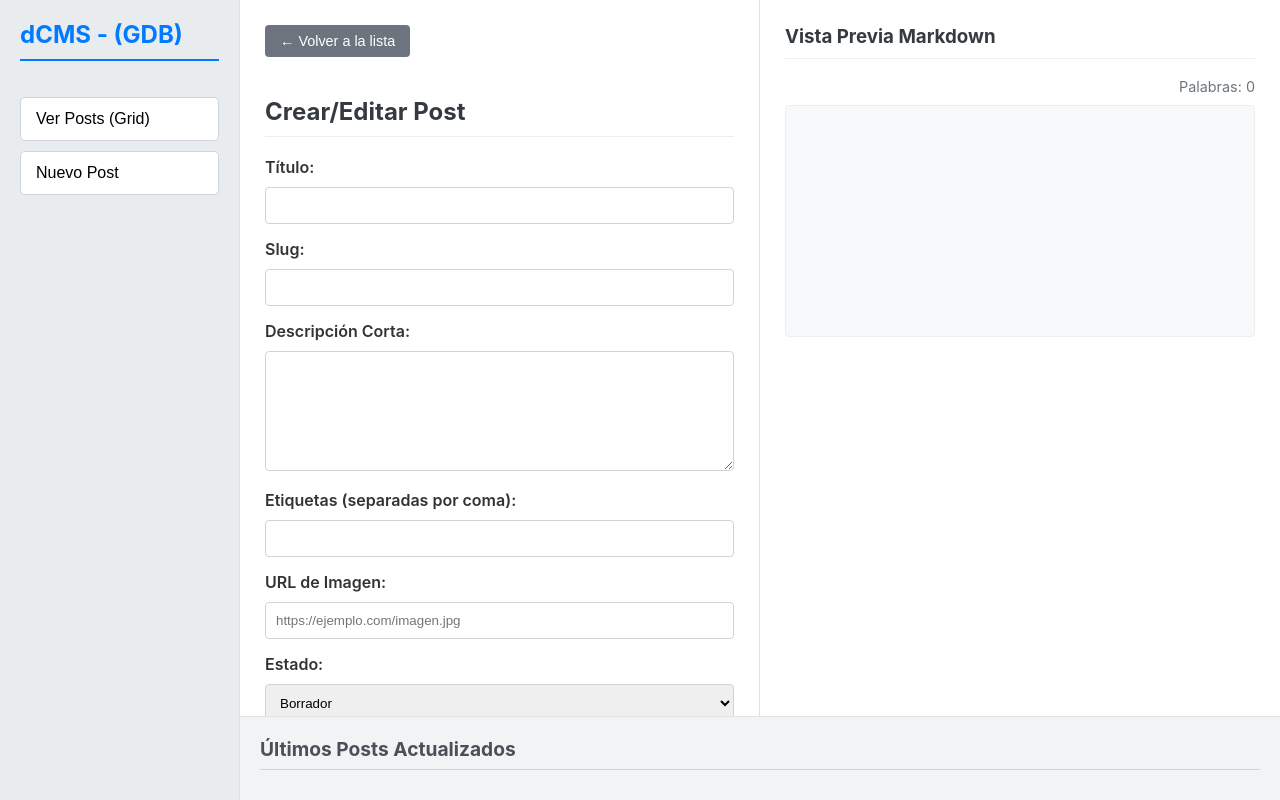
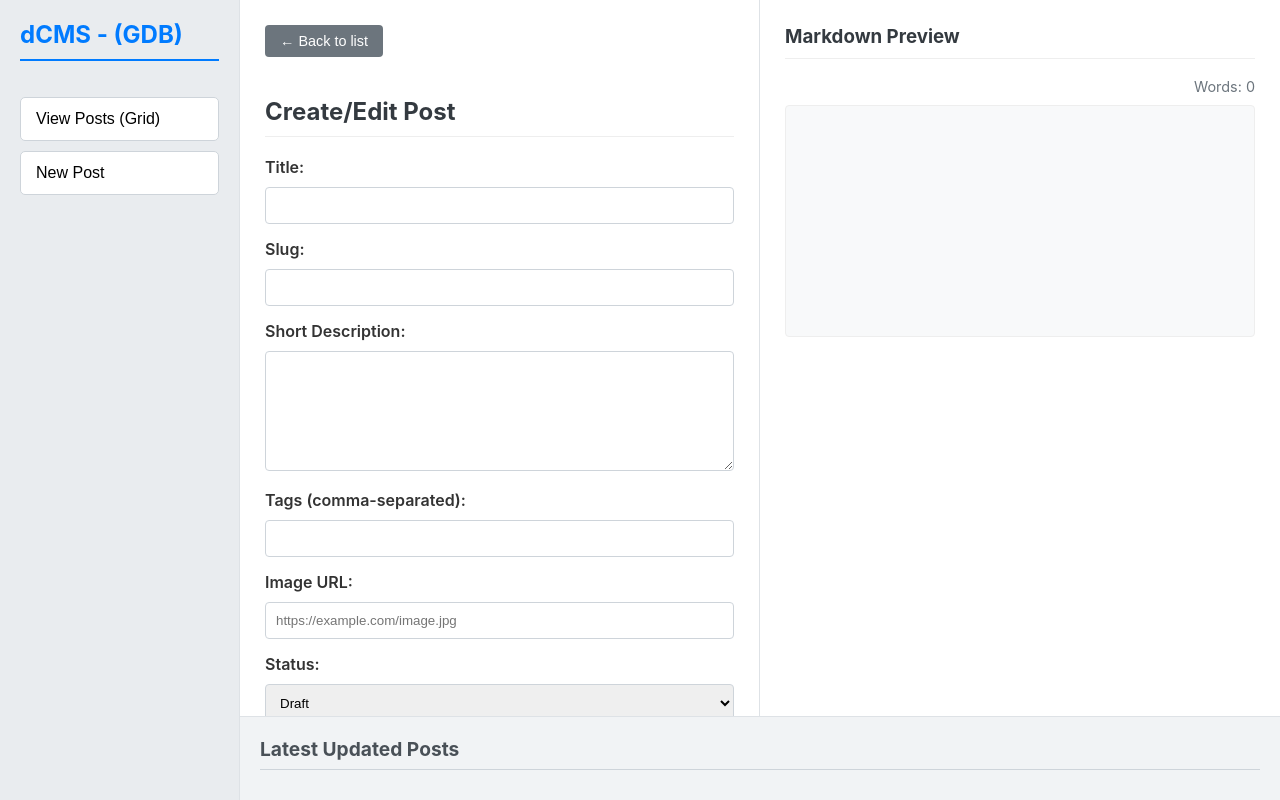
Before and after one commit to estebanrfp/dCMS, a plain HTML site: page index.html in a window 1280 px wide. Drawn offline with Linux system fonts and the light colour scheme.

Commit message:
update index.html

```diff
--- a/index.html
+++ b/index.html
@@ -1,5 +1,5 @@
 <!DOCTYPE html>
-<html lang="es">
+<html lang="en">
 <head>
     <meta charset="UTF-8">
     <meta name="viewport" content="width=device-width, initial-scale=1.0">
@@ -13,80 +13,80 @@
             <h2>dCMS - (GDB)</h2>
             <nav>
                 <ul>
-                    <li><button id="navViewList">Ver Posts (Grid)</button></li>
-                    <li><button id="navNewPost">Nuevo Post</button></li>
+                    <li><button id="navViewList">View Posts (Grid)</button></li>
+                    <li><button id="navNewPost">New Post</button></li>
                 </ul>
             </nav>
         </aside>
 
         <main class="content-column">
-            <!-- Sección Lista de Posts (Grid de Imágenes PRINCIPAL) -->
+            <!-- Post List Section (MAIN Image Grid) -->
             <section id="postListSection" class="view-section">
-                <h1>Todos los Posts (Grid)</h1>
+                <h1>All Posts (Grid)</h1>
                 <div id="postsGridContainer">
-                    <!-- Los items del grid se cargarán aquí -->
+                    <!-- Grid items will be loaded here -->
                 </div>
             </section>
 
-            <!-- Sección Visor de Post Individual -->
+            <!-- Individual Post Viewer Section -->
             <section id="postViewSection" class="view-section">
-                <button class="back-button" id="backToListViewFromPost">← Volver a la lista</button>
+                <button class="back-button" id="backToListViewFromPost">← Back to list</button>
                 <article id="postDisplay">
                     <h1 id="postViewTitle"></h1>
                     <p class="meta" id="postViewMeta"></p>
-                    <img id="postViewImage" src="" alt="Imagen del Post">
+                    <img id="postViewImage" src="" alt="Post Image">
                     <div id="postViewContent" class="markdown-body"></div>
                 </article>
             </section>
 
-            <!-- Sección Editor de Post -->
+            <!-- Post Editor Section -->
             <section id="editorSection" class="view-section editor-layout">
                 <div class="editor-form-column">
-                    <button class="back-button" id="backToListViewFromEditor">← Volver a la lista</button>
-                    <h1 id="editorTitle">Crear/Editar Post</h1>
+                    <button class="back-button" id="backToListViewFromEditor">← Back to list</button>
+                    <h1 id="editorTitle">Create/Edit Post</h1>
                     <form id="postForm">
-                        <label for="title">Título:</label>
+                        <label for="title">Title:</label>
                         <input type="text" id="title" name="title" required>
 
                         <label for="slug">Slug:</label>
                         <input type="text" id="slug" name="slug" readonly>
 
-                        <label for="description">Descripción Corta:</label>
+                        <label for="description">Short Description:</label>
                         <textarea id="description" name="description" rows="3"></textarea>
 
-                        <label for="tags">Etiquetas (separadas por coma):</label>
+                        <label for="tags">Tags (comma-separated):</label>
                         <input type="text" id="tags" name="tags">
 
-                        <label for="imageUrl">URL de Imagen:</label>
-                        <input type="text" id="imageUrl" name="imageUrl" placeholder="https://ejemplo.com/imagen.jpg" required>
+                        <label for="imageUrl">Image URL:</label>
+                        <input type="text" id="imageUrl" name="imageUrl" placeholder="https://example.com/image.jpg" required>
 
-                        <label for="status">Estado:</label>
+                        <label for="status">Status:</label>
                         <select id="status" name="status">
-                            <option value="draft">Borrador</option>
-                            <option value="published">Publicado</option>
+                            <option value="draft">Draft</option>
+                            <option value="published">Published</option>
                         </select>
 
-                        <label for="content">Contenido (Markdown):</label>
+                        <label for="content">Content (Markdown):</label>
                         <textarea id="content" name="content" rows="15"></textarea>
 
                         <div class="editor-actions">
-                            <button type="submit">Guardar Post</button>
-                            <button type="button" id="deletePostBtn" style="display: none;">Eliminar Post</button>
+                            <button type="submit">Save Post</button>
+                            <button type="button" id="deletePostBtn" style="display: none;">Delete Post</button>
                         </div>
                     </form>
                 </div>
                 <div class="editor-preview-column">
-                    <h3>Vista Previa Markdown</h3>
-                    <div class="word-counter">Palabras: <span id="wordCount">0</span></div>
+                    <h3>Markdown Preview</h3>
+                    <div class="word-counter">Words: <span id="wordCount">0</span></div>
                     <div id="markdownPreview" class="markdown-body"></div>
                 </div>
             </section>
         </main>
 
         <footer class="footer-column">
-            <h2>Últimos Posts Actualizados</h2>
+            <h2>Latest Updated Posts</h2>
             <ul id="latestPostsList">
-                <!-- Los últimos posts se cargarán aquí -->
+                <!-- Latest posts will be loaded here -->
             </ul>
         </footer>
     </div>
```
